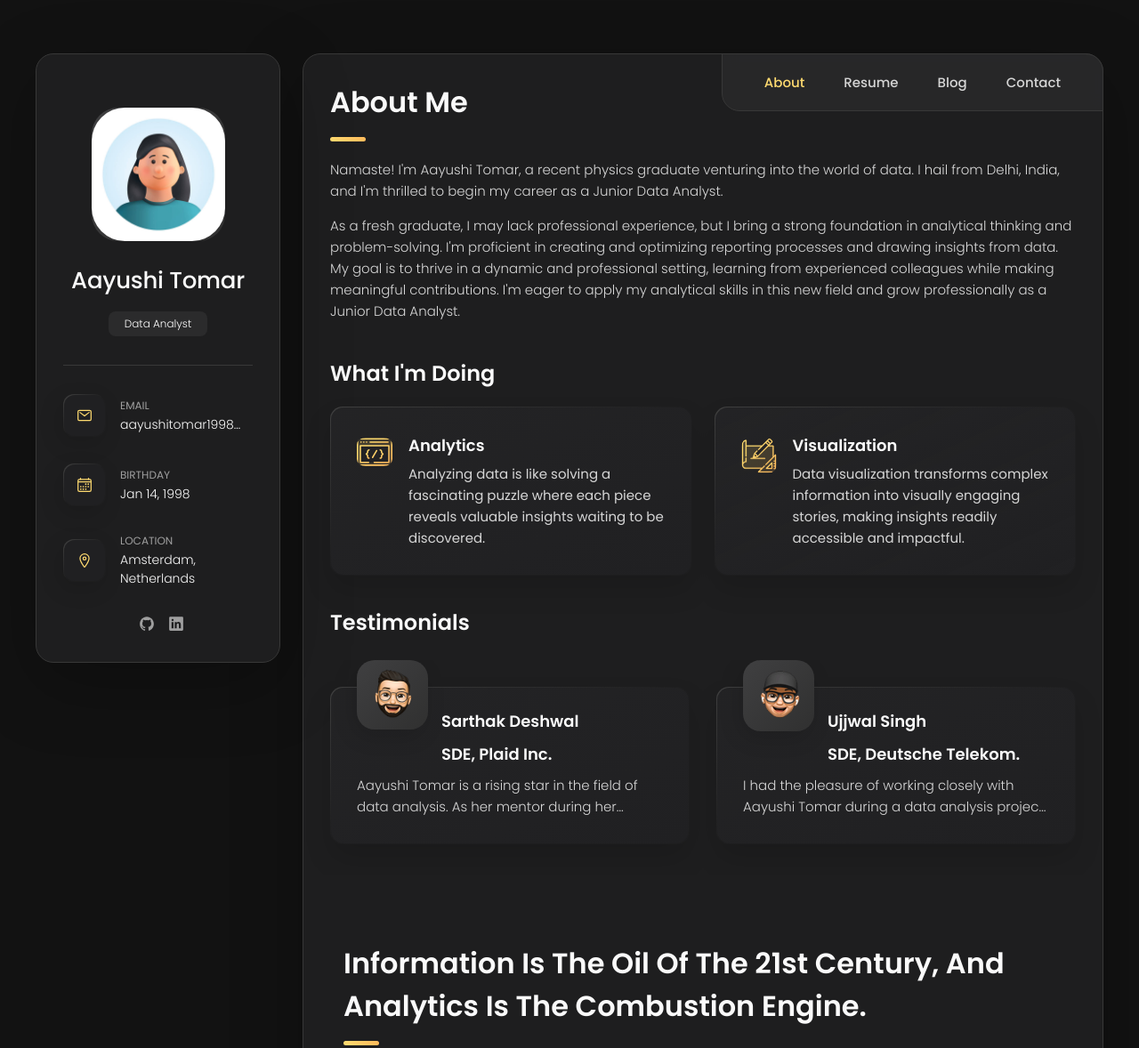
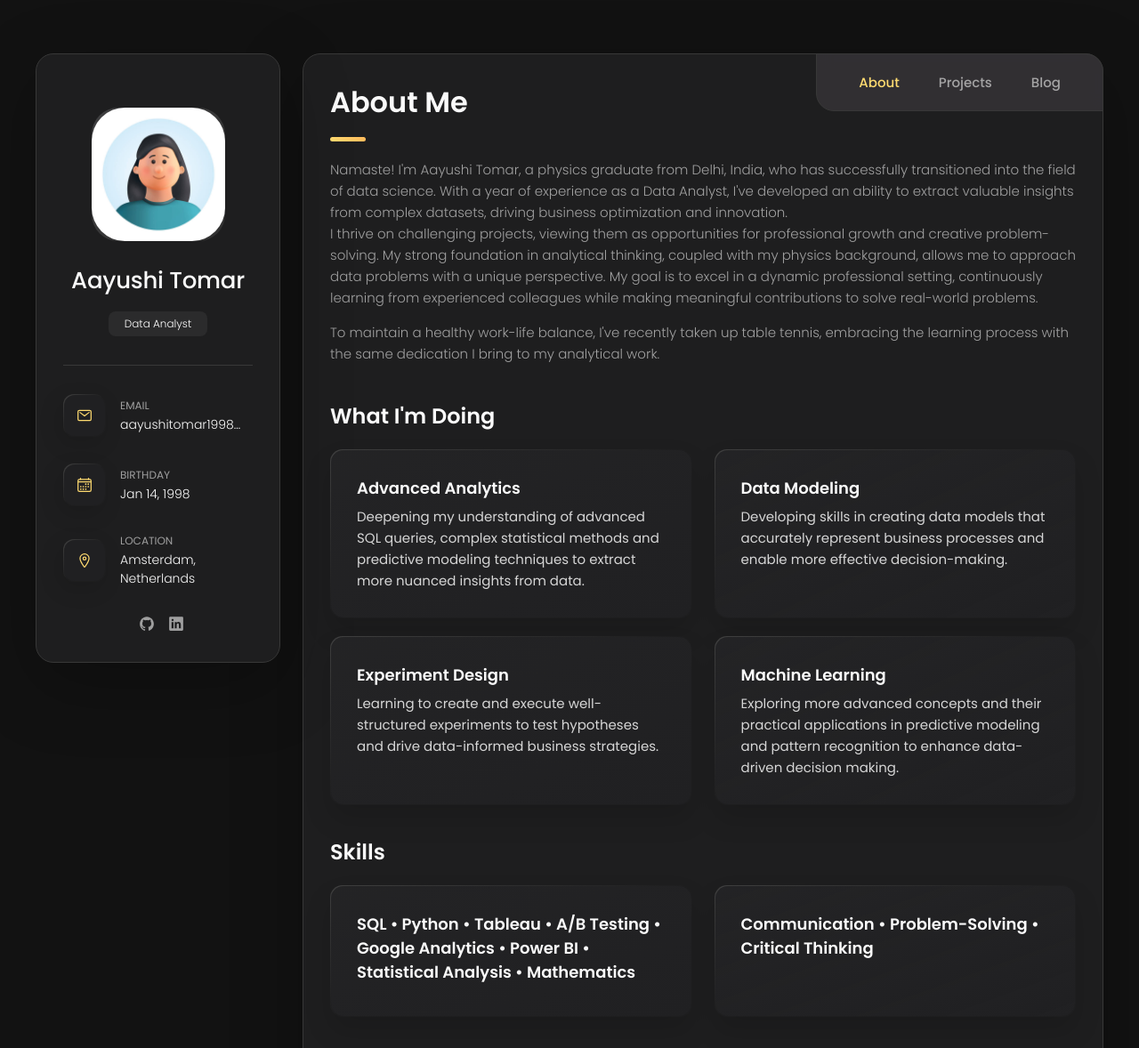
Before and after one commit to tomaraayushi/tomaraayushi.github.io, a plain HTML site: page index.html in a window 1280 px wide. Shown: the top 1178 px of the page at 89% size. Drawn offline with nearby package versions, Linux system fonts and the light colour scheme.

Commit message:
made some changes in about me

```diff
--- a/assets/css/style.css
+++ b/assets/css/style.css
@@ -463,7 +463,7 @@ main {
   bottom: 0;
   left: 0;
   width: 100%;
-  background: hsla(240, 1%, 17%, 0.75);
+  background: hsla(260, 3%, 22%, 0.75);
   backdrop-filter: blur(10px);
   border: 1px solid var(--jet);
   border-radius: 12px 12px 0 0;
@@ -480,7 +480,7 @@ main {
 }
 
 .navbar-link {
-  color: var(--light-gray);
+  color: var(--light-gray-70);
   font-size: var(--fs-8);
   padding: 20px 7px;
   transition: color var(--transition-1);
@@ -502,7 +502,7 @@ main {
 .about .article-title { margin-bottom: 15px; }
 
 .about-text {
-  color: var(--light-gray);
+  color: var(--light-gray-70);
   font-size: var(--fs-6);
   font-weight: var(--fw-300);
   line-height: 1.6;
--- a/index.html
+++ b/index.html
@@ -154,7 +154,7 @@
           </li>
 
           <li class="navbar-item">
-            <button class="navbar-link" data-nav-link>Resume</button>
+            <button class="navbar-link" data-nav-link>Projects</button>
           </li>
 
 
@@ -162,9 +162,6 @@
             <button class="navbar-link" data-nav-link>Blog</button>
           </li>
 
-          <li class="navbar-item">
-            <button class="navbar-link" data-nav-link>Contact</button>
-          </li>
 
         </ul>
 
@@ -187,13 +184,19 @@
         <section class="about-text">
           <p>
 
-Namaste! I'm Aayushi Tomar, a recent physics graduate venturing into the world of data. I hail from Delhi, India, and I'm thrilled to begin my career as a Junior Data Analyst.
+            Namaste! I'm Aayushi Tomar, a physics graduate from Delhi, India, who has successfully transitioned into the field of data science.
+            With a year of experience as a Data Analyst, I've developed an ability to extract valuable insights from complex datasets, driving business optimization and innovation.<br>
+            I thrive on challenging projects, viewing them as opportunities for professional growth and creative problem-solving. My strong foundation in analytical thinking,
+            coupled with my physics background, allows me to approach data problems with a unique perspective.
+            My goal is to excel in a dynamic professional setting, continuously learning from experienced colleagues while making meaningful contributions to solve real-world problems.
           </p>
 
           <p>
-            As a fresh graduate, I may lack professional experience, but I bring a strong foundation in analytical thinking and problem-solving. I'm proficient in creating and optimizing reporting processes and drawing insights from data.
-            My goal is to thrive in a dynamic and professional setting, learning from experienced colleagues while making meaningful contributions. I'm eager to apply my analytical skills in this new field and grow professionally as a Junior Data Analyst.
+            To maintain a healthy work-life balance, I've recently taken up table tennis, embracing the learning process with the same dedication I bring to my analytical work.
           </p>
+
+
+
         </section>
 
 
@@ -209,16 +212,11 @@ Namaste! I'm Aayushi Tomar, a recent physics graduate venturing into the world o
 
             <li class="service-item">
 
-              <div class="service-icon-box">
-                <img src="./assets/images/icon-dev.svg
-                " alt="design icon" width="40">
-              </div>
-
               <div class="service-content-box">
-                <h4 class="h4 service-item-title">Analytics</h4>
+                <h4 class="h4 service-item-title">Advanced Analytics</h4>
 
                 <p class="service-item-text">
-                  Analyzing data is like solving a fascinating puzzle where each piece reveals valuable insights waiting to be discovered.
+                  Deepening my understanding of advanced SQL queries, complex statistical methods and predictive modeling techniques to extract more nuanced insights from data.
                 </p>
               </div>
 
@@ -226,119 +224,77 @@ Namaste! I'm Aayushi Tomar, a recent physics graduate venturing into the world o
 
             <li class="service-item">
 
-              <div class="service-icon-box">
-                <img src="./assets/images/icon-design.svg" alt="Web development icon" width="40">
-              </div>
-
               <div class="service-content-box">
-                <h4 class="h4 service-item-title">Visualization</h4>
+                <h4 class="h4 service-item-title">Data Modeling</h4>
 
                 <p class="service-item-text">
-                  Data visualization transforms complex information into visually engaging stories, making insights readily accessible and impactful.
+                  Developing skills in creating data models that accurately represent business processes and enable more effective decision-making.
                 </p>
               </div>
 
             </li>
+
+
+            <li class="service-item">
+
+              <div class="service-content-box">
+                <h4 class="h4 service-item-title">Experiment Design</h4>
+
+                <p class="service-item-text">
+                  Learning to create and execute well-structured experiments to test hypotheses and drive data-informed business strategies.
+                </p>
+              </div>
+
+            </li>
+
+
+            <li class="service-item">
+
+              <div class="service-content-box">
+                <h4 class="h4 service-item-title">Machine Learning</h4>
+
+                <p class="service-item-text">
+                  Exploring more advanced concepts and their practical applications in predictive modeling and pattern recognition to enhance data-driven decision making.
+                </p>
+              </div>
+
+            </li>
+
+
+
 
           </ul>
 
         </section>
 
 
-        <!--
-          - testimonials
-        -->
+       <!--
+          -skills
+       -->
 
-        <section class="testimonials">
+        <section class="skills">
+            <h3 class="h3 skills-title">Skills</h3>
 
-          <h3 class="h3 testimonials-title">Testimonials</h3>
+            <ul class="service-list">
 
-          <ul class="testimonials-list has-scrollbar">
+              <li class="service-item">
 
-            <li class="testimonials-item">
-              <div class="content-card" data-testimonials-item>
-
-                <figure class="testimonials-avatar-box">
-                  <img src="./assets/images/my-avatar.png" alt="Daniel lewis" width="60" data-testimonials-avatar>
-                </figure>
-
-                <h4 class="h4 testimonials-item-title" data-testimonials-title>Sarthak Deshwal</h4>
-                <h5 class="h4 testimonials-item-title">SDE, Plaid Inc.</h5>
-
-                <div class="testimonials-text" data-testimonials-text>
-                  <p>
-                    Aayushi Tomar is a rising star in the field of data analysis. As her mentor during her internship, I witnessed her rapid growth and adaptability. Aayushi has a natural talent for understanding complex datasets and presenting the findings in a clear and visually appealing manner. Her enthusiasm for learning and her passion for data-driven decision-making are truly inspiring. I have no doubt that Aayushi has a bright future ahead of her, and I highly recommend her for any data analysis role.
-                  </p>
+                <div class="service-content-box">
+                  <h4 class="h4 service-item-title">SQL  &bull;  Python  &bull;  Tableau  &bull; A/B Testing &bull;  Google Analytics &bull; Power BI &bull; Statistical Analysis &bull; Mathematics</h4>
                 </div>
 
-              </div>
-            </li>
+              </li>
 
-            <li class="testimonials-item">
-              <div class="content-card" data-testimonials-item>
+              <li class="service-item">
 
-                <figure class="testimonials-avatar-box">
-                  <img src="./assets/images/avatar-1.png" alt="Jessica miller" width="60" data-testimonials-avatar>
-                </figure>
-
-                <h4 class="h4 testimonials-item-title" data-testimonials-title>Ujjwal Singh</h4>
-                <h5 class="h4 testimonials-item-title">SDE, Deutsche Telekom.</h5>
-
-                <div class="testimonials-text" data-testimonials-text>
-                  <p>
-                    I had the pleasure of working closely with Aayushi Tomar during a data analysis project, and I was thoroughly impressed with her analytical skills and dedication. Her ability to transform raw data into actionable insights was truly remarkable. Aayushi's attention to detail and commitment to producing high-quality results were exceptional. She is a valuable asset to any team, and I have no doubt that she will continue to excel in her career as a data analyst
-                  </p>
+                <div class="service-content-box">
+                  <h4 class="h4 service-item-title">Communication &bull; Problem-Solving &bull; Critical thinking</h4>
                 </div>
 
-              </div>
-            </li>
+              </li>
 
-          </ul>
-
+            </ul>
         </section>
-
-
-        <!--
-          - testimonials modal
-        -->
-
-        <div class="modal-container" data-modal-container>
-
-          <div class="overlay" data-overlay></div>
-
-          <section class="testimonials-modal">
-
-            <button class="modal-close-btn" data-modal-close-btn>
-              <ion-icon name="close-outline"></ion-icon>
-            </button>
-
-            <div class="modal-img-wrapper">
-              <figure class="modal-avatar-box">
-                <img src="./assets/images/avatar-1.png" alt="Daniel lewis" width="80" data-modal-img>
-              </figure>
-
-              <img src="./assets/images/icon-quote.svg" alt="quote icon">
-            </div>
-
-            <div class="modal-content">
-
-              <h4 class="h3 modal-title" data-modal-title>Daniel lewis</h4>
-
-              <div data-modal-text>
-                <p>
-                  Richard was hired to create a corporate identity. We were very pleased with the work done. She has a
-                  lot of experience
-                  and is very concerned about the needs of client. Lorem ipsum dolor sit amet, ullamcous cididt
-                  consectetur adipiscing
-                  elit, seds do et eiusmod tempor incididunt ut laborels dolore magnarels alia.
-                </p>
-              </div>
-
-            </div>
-
-          </section>
-
-        </div>
 
 
         <!--
```
